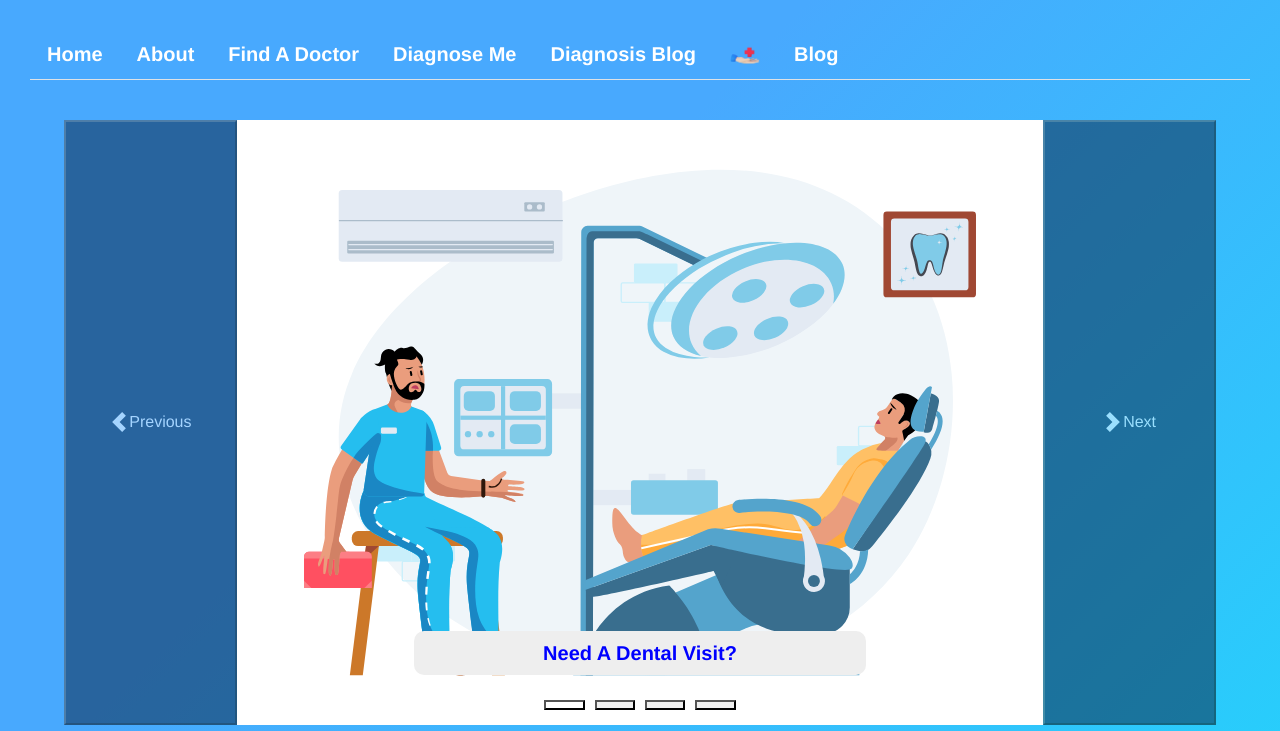
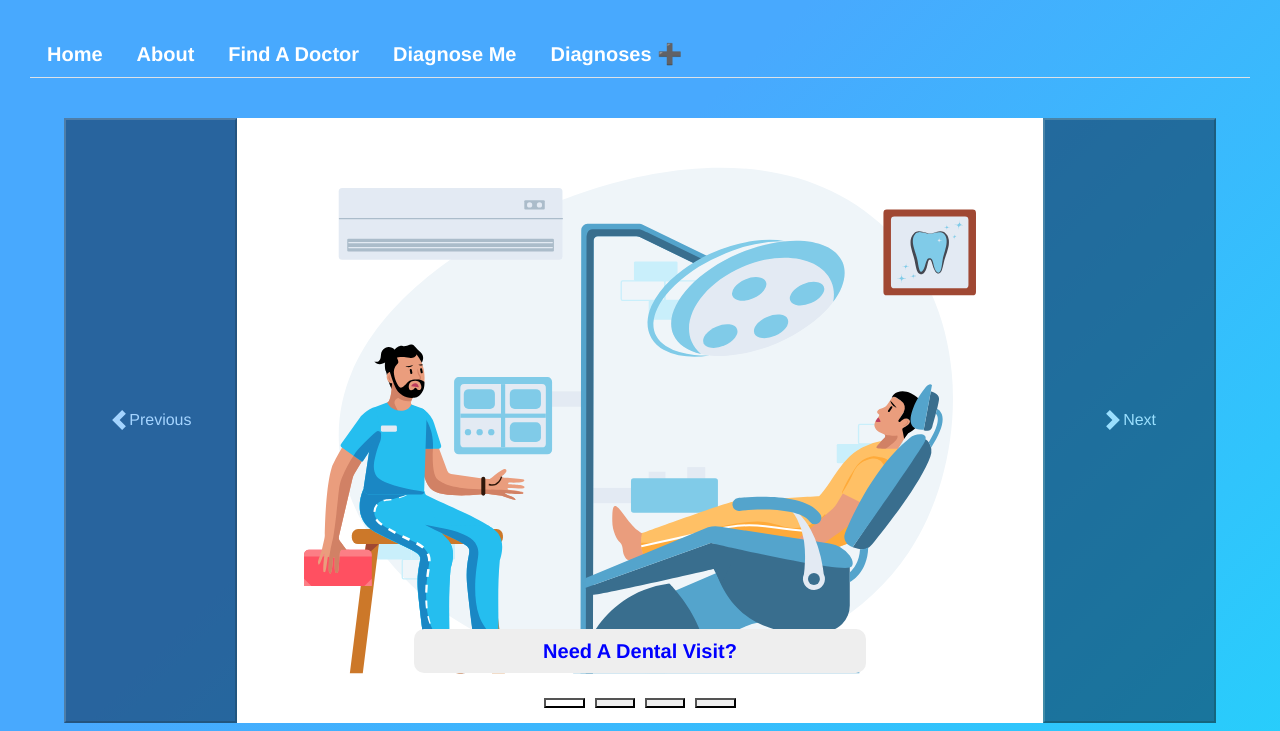
Before and after one commit to isaacasher97/diagnoseMe_capstone_frontend, a Vue app: page / in a window 1280 px wide. Shown: the top 731 px of the page. Built offline with nearby package versions, Linux system fonts and the light colour scheme.

Commit message:
updated navbar

```diff
--- a/src/App.vue
+++ b/src/App.vue
@@ -15,13 +15,7 @@
       <a class="nav-link" href="/diagnoseme">Diagnose Me</a>
     </li>
     <li class="nav-item">
-      <a class="nav-link" href="/diagnosisblog">Diagnosis Blog</a>
-    </li>
-    <li class="nav-item">
-      <a class="nav-link" href="/adddiagnosis"><img id="addLogo" src="../public/imgs/healthcare.png"></a>
-    </li>
-    <li class="nav-item">
-      <a class="nav-link" href="/blog">Blog</a>
+      <a class="nav-link" href="/blog">Diagnoses ➕</a>
     </li>
   </ul>
 </nav>
```
